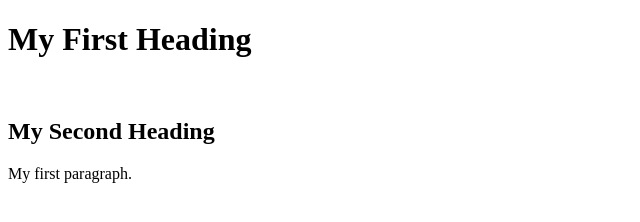
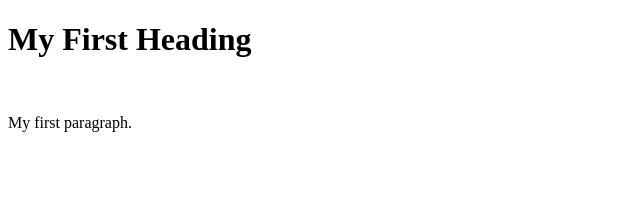
Before and after one commit to spledfx/eks-CI-CD-demo, a plain HTML site: page index.html in a window 1280 px wide. Shown: the whole page, without its empty margins (0-640 px from the left). Drawn offline with Linux system fonts and the light colour scheme.

Commit message:
Update index.html

```diff
--- a/index.html
+++ b/index.html
@@ -4,7 +4,7 @@
 
 <h1>My First Heading</h1>
 <br>
-<h2>My Second Heading</h1>
+
 <p>My first paragraph.</p>
 
 </body>
```
